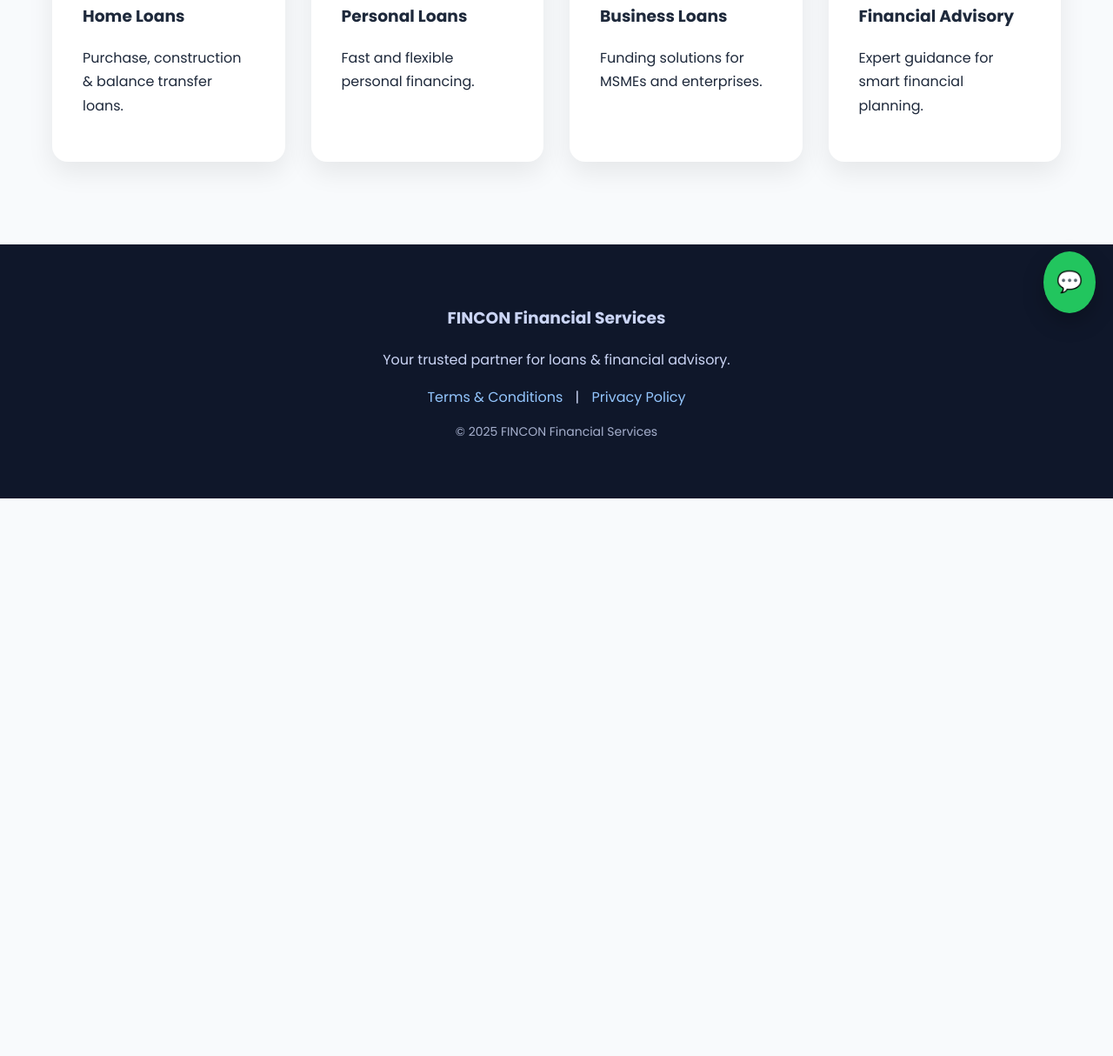
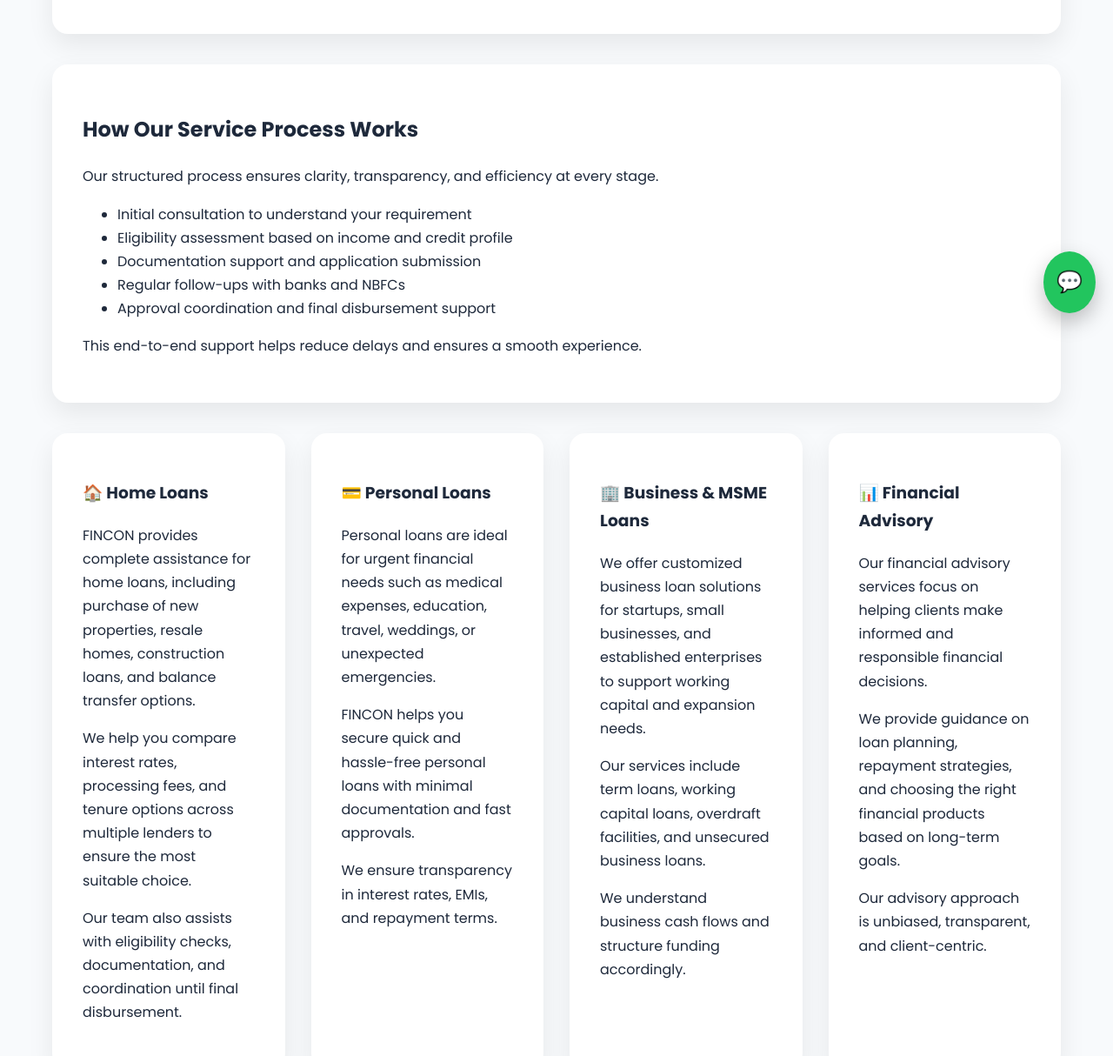
Before and after one commit to bulk120/FINCON, a plain HTML site: page services.html in a window 1280 px wide. Shown: the part 420-1634 px from the top of the page at 87% size. Before the commit the page ends 993 px from the top, so only its background shows below. Drawn offline with Linux system fonts and the light colour scheme.

Commit message:
Update services.html

```diff
--- a/services.html
+++ b/services.html
@@ -20,21 +20,125 @@
 </header>
 
 <section>
+
   <div class="card">
     <h1>Our Financial Services</h1>
     <p>
-      We provide a comprehensive range of financial products tailored to individual
-      and business requirements.
+      FINCON Financial Services offers a comprehensive range of financial products
+      designed to meet the diverse needs of individuals, professionals, and businesses.
+      Our services are backed by strong partnerships with leading banks and NBFCs,
+      ensuring reliability, flexibility, and competitive terms.
+    </p>
+    <p>
+      We follow an advisory-driven approach to understand your financial requirements
+      and recommend solutions that align with your income profile, eligibility,
+      and long-term goals.
+    </p>
+  </div>
+
+  <div class="card">
+    <h2>How Our Service Process Works</h2>
+    <p>
+      Our structured process ensures clarity, transparency, and efficiency at every stage.
+    </p>
+    <ul>
+      <li>Initial consultation to understand your requirement</li>
+      <li>Eligibility assessment based on income and credit profile</li>
+      <li>Documentation support and application submission</li>
+      <li>Regular follow-ups with banks and NBFCs</li>
+      <li>Approval coordination and final disbursement support</li>
+    </ul>
+    <p>
+      This end-to-end support helps reduce delays and ensures a smooth experience.
     </p>
   </div>
 
   <div class="grid">
-    <div class="card"><h3>Home Loans</h3><p>Purchase, construction & balance transfer loans.</p></div>
-    <div class="card"><h3>Personal Loans</h3><p>Fast and flexible personal financing.</p></div>
-    <div class="card"><h3>Business Loans</h3><p>Funding solutions for MSMEs and enterprises.</p></div>
-    <div class="card"><h3>Financial Advisory</h3><p>Expert guidance for smart financial planning.</p></div>
+
+    <div class="card">
+      <h3>🏠 Home Loans</h3>
+      <p>
+        FINCON provides complete assistance for home loans, including purchase of
+        new properties, resale homes, construction loans, and balance transfer options.
+      </p>
+      <p>
+        We help you compare interest rates, processing fees, and tenure options
+        across multiple lenders to ensure the most suitable choice.
+      </p>
+      <p>
+        Our team also assists with eligibility checks, documentation, and coordination
+        until final disbursement.
+      </p>
+    </div>
+
+    <div class="card">
+      <h3>💳 Personal Loans</h3>
+      <p>
+        Personal loans are ideal for urgent financial needs such as medical expenses,
+        education, travel, weddings, or unexpected emergencies.
+      </p>
+      <p>
+        FINCON helps you secure quick and hassle-free personal loans with minimal
+        documentation and fast approvals.
+      </p>
+      <p>
+        We ensure transparency in interest rates, EMIs, and repayment terms.
+      </p>
+    </div>
+
+    <div class="card">
+      <h3>🏢 Business & MSME Loans</h3>
+      <p>
+        We offer customized business loan solutions for startups, small businesses,
+        and established enterprises to support working capital and expansion needs.
+      </p>
+      <p>
+        Our services include term loans, working capital loans, overdraft facilities,
+        and unsecured business loans.
+      </p>
+      <p>
+        We understand business cash flows and structure funding accordingly.
+      </p>
+    </div>
+
+    <div class="card">
+      <h3>📊 Financial Advisory</h3>
+      <p>
+        Our financial advisory services focus on helping clients make informed and
+        responsible financial decisions.
+      </p>
+      <p>
+        We provide guidance on loan planning, repayment strategies, and choosing
+        the right financial products based on long-term goals.
+      </p>
+      <p>
+        Our advisory approach is unbiased, transparent, and client-centric.
+      </p>
+    </div>
+
   </div>
+
+  <div class="card">
+    <h2>Why Choose FINCON for Financial Services?</h2>
+    <p>
+      FINCON Financial Services is committed to delivering value beyond approvals.
+      Our focus is on long-term customer satisfaction and responsible financial planning.
+    </p>
+    <ul>
+      <li>Wide network of banks & NBFC partners</li>
+      <li>Customized solutions for every client</li>
+      <li>Fast processing with minimal follow-ups</li>
+      <li>Transparent guidance and clear communication</li>
+      <li>Dedicated relationship management</li>
+    </ul>
+    <p>
+      With FINCON, you gain a financial partner who prioritizes your goals and
+      financial well-being.
+    </p>
+  </div>
+
 </section>
+
 
 <footer class="site-footer">
   <div class="footer-container">
```
